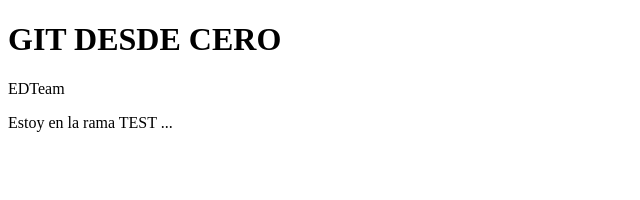
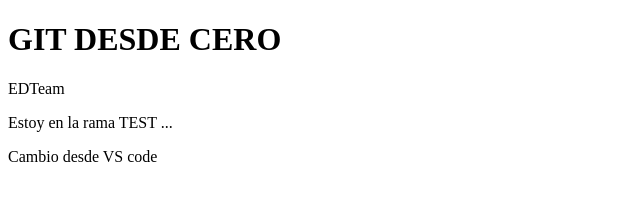
Before and after one commit to karytozz/practicando-git, a plain HTML site: page index.html in a window 1280 px wide. Shown: the whole page, without its empty margins (0-640 px from the left). Drawn offline with Linux system fonts and the light colour scheme.

Commit message:
Primer commit desde VS code

```diff
--- a/index.html
+++ b/index.html
@@ -2,8 +2,7 @@
 <html lang="en">
 <head>
     <meta charset="UTF-8">
-    <meta name="viewport" content="width=device-width, initial-scale=1.0">
-    <title>Practicando con git</title>
+    <title>Practicando con git desde VS code</title>
 </head>
 <body>
     <h1>GIT DESDE CERO</h1>
@@ -11,5 +10,10 @@
     <section>
         <p>Estoy en la rama TEST ...</p>
     </section>
+    <div>
+        <p>
+            Cambio desde VS code
+        </p>
+    </div>
 </body>
 </html>
```
Also changed, not shown: 1 other file.
